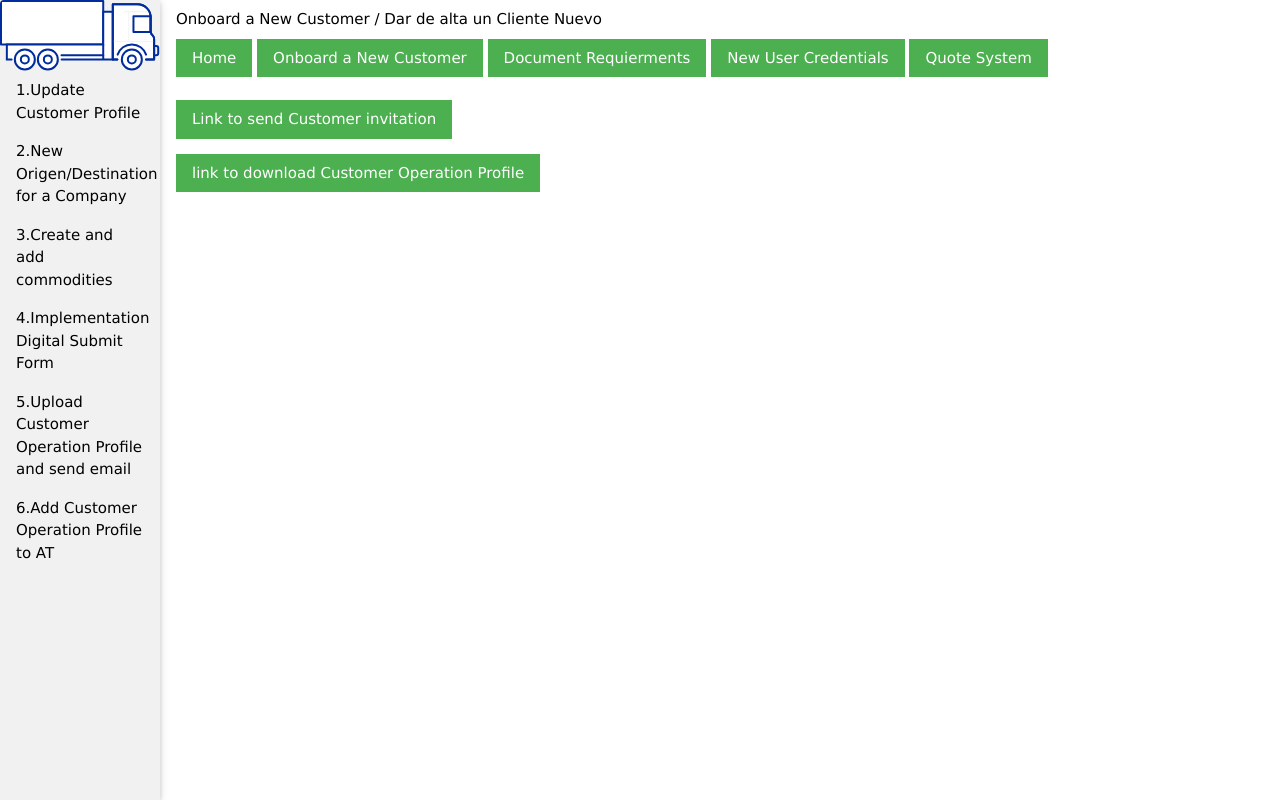
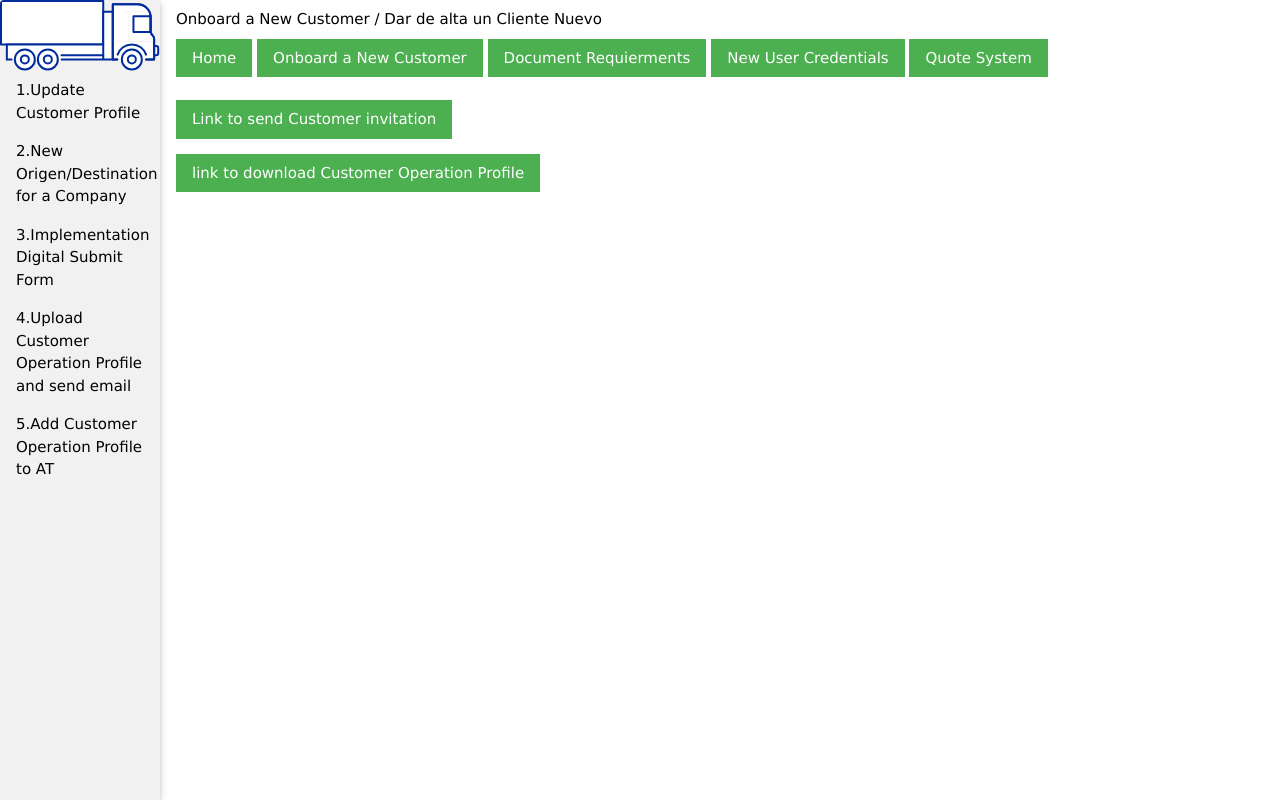
Before and after one commit to lfernandez7/NP, a plain HTML site: page New Customer.html in a window 1280 px wide. Drawn offline with nearby package versions, Linux system fonts and the light colour scheme.

Commit message:
quite Commodities

```diff
--- a/New Customer.html
+++ b/New Customer.html
@@ -11,10 +11,10 @@
 
   <button class="w3-bar-item w3-button tablink" onclick="openCity(event, 'London')">1.Update Customer Profile</button>
   <button class="w3-bar-item w3-button tablink" onclick="openCity(event, 'Tokyo')">2.New Origen/Destination for a Company</button>
-  <button class="w3-bar-item w3-button tablink" onclick="openCity(event, 'Paris')">3.Create and add commodities</button>
-  <button class="w3-bar-item w3-button tablink" onclick="openCity(event, 'El Paso')">4.Implementation Digital Submit Form </button>
-  <button class="w3-bar-item w3-button tablink" onclick="openCity(event, 'Tulum')">5.Upload Customer Operation Profile and send email</button>
-  <button class="w3-bar-item w3-button tablink" onclick="openCity(event, 'Juarez')">6.Add Customer Operation Profile to AT</button>
+
+  <button class="w3-bar-item w3-button tablink" onclick="openCity(event, 'El Paso')">3.Implementation Digital Submit Form </button>
+  <button class="w3-bar-item w3-button tablink" onclick="openCity(event, 'Tulum')">4.Upload Customer Operation Profile and send email</button>
+  <button class="w3-bar-item w3-button tablink" onclick="openCity(event, 'Juarez')">5.Add Customer Operation Profile to AT</button>
 
 </div>
 
@@ -67,12 +67,6 @@
           <iframe class="airtable-embed" src="https://airtable.com/embed/shruVytyEs4WZ6RFD?backgroundColor=blue&viewControls=on" frameborder="0" onmousewheel="" width="100%" height="533" style="background: transparent; border: 1px solid #ccc;"></iframe>
       </p>
   </div>
-  <div id="Paris" class="w3-container city" style="display:none">
-    <h2>Create and add commodities</h2>
-    <p>
-      <iframe class="airtable-embed" src="https://airtable.com/embed/shr6Qk6sWFKQTsoD5?backgroundColor=blue" frameborder="0" onmousewheel="" width="100%" height="533" style="background: transparent; border: 1px solid #ccc;"></iframe>
-    </p>
-</div>
 </div>
 
 <script>
```
